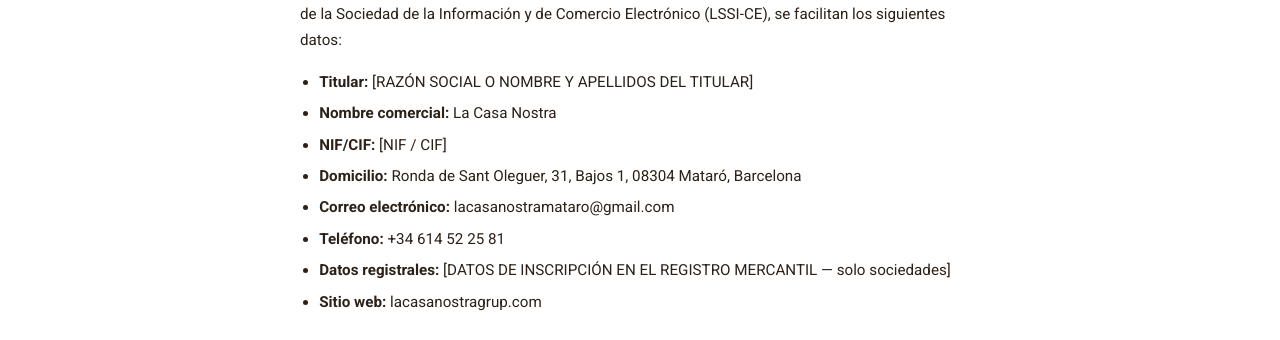
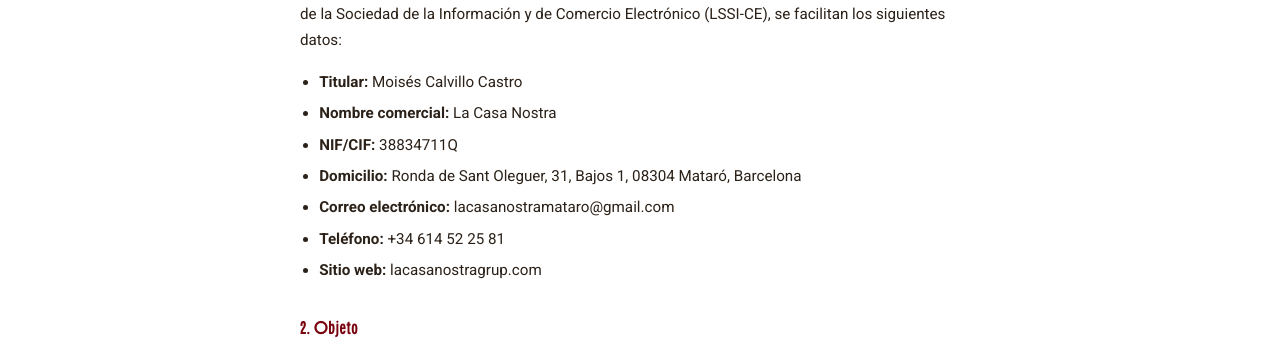
Before and after one commit to jrero99/lcn, a React (Vite) app in the folder frontend/: page /aviso-legal in a window 1280 px wide. Shown: the part 353-693 px from the top of the page. Built offline with nearby package versions, Linux system fonts and the light colour scheme; no server answers.

Commit message:
feat(frontend): fill business legal data and hide empty registry line

```diff
--- a/frontend/src/data/business.js
+++ b/frontend/src/data/business.js
@@ -6,11 +6,11 @@
 export const BUSINESS = {
   // Denominación legal: nombre y apellidos si es autónomo, o razón social si es
   // sociedad (p. ej. "Bocadillería La Casa Nostra, S.L.").
-  legalName: '[RAZÓN SOCIAL O NOMBRE Y APELLIDOS DEL TITULAR]',
+  legalName: 'Moisés Calvillo Castro',
   // Nombre comercial.
   tradeName: 'La Casa Nostra',
   // NIF (autónomo) o CIF (sociedad).
-  nif: '[NIF / CIF]',
+  nif: '38834711Q',
   // Domicilio fiscal / del establecimiento.
   address: 'Ronda de Sant Oleguer, 31, Bajos 1, 08304 Mataró, Barcelona',
   // Email de contacto para clientes y para ejercer derechos RGPD.
@@ -20,7 +20,7 @@
   // Mismo número en formato wa.me: código de país + número, sin espacios ni "+".
   whatsapp: '34614522581',
   // Solo si es sociedad mercantil (S.L., S.A.…). Déjalo vacío si es autónomo.
-  registry: '[DATOS DE INSCRIPCIÓN EN EL REGISTRO MERCANTIL — solo sociedades]',
+  registry: '',
   // Dominio donde se publica la web (sin https://), p. ej. 'lacasanostramataro.com'.
   domain: 'lacasanostragrup.com',
 }
--- a/frontend/src/pages/AvisoLegal.jsx
+++ b/frontend/src/pages/AvisoLegal.jsx
@@ -24,7 +24,7 @@
         <li><strong>Domicilio:</strong> {BUSINESS.address}</li>
         <li><strong>Correo electrónico:</strong> {BUSINESS.email}</li>
         <li><strong>Teléfono:</strong> {BUSINESS.phone}</li>
-        <li><strong>Datos registrales:</strong> {BUSINESS.registry}</li>
+        {BUSINESS.registry && <li><strong>Datos registrales:</strong> {BUSINESS.registry}</li>}
         <li><strong>Sitio web:</strong> {BUSINESS.domain}</li>
       </ul>
 
```
